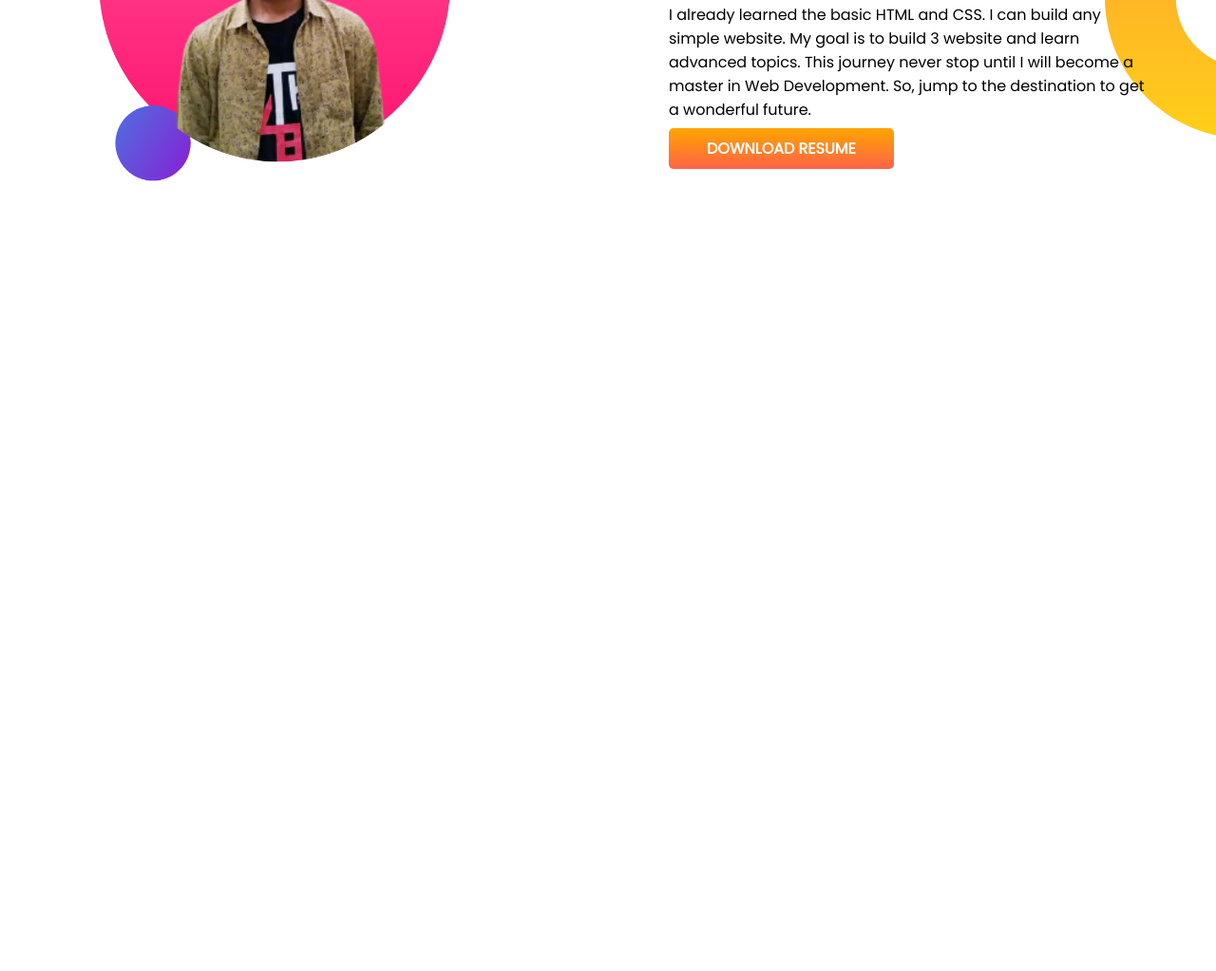
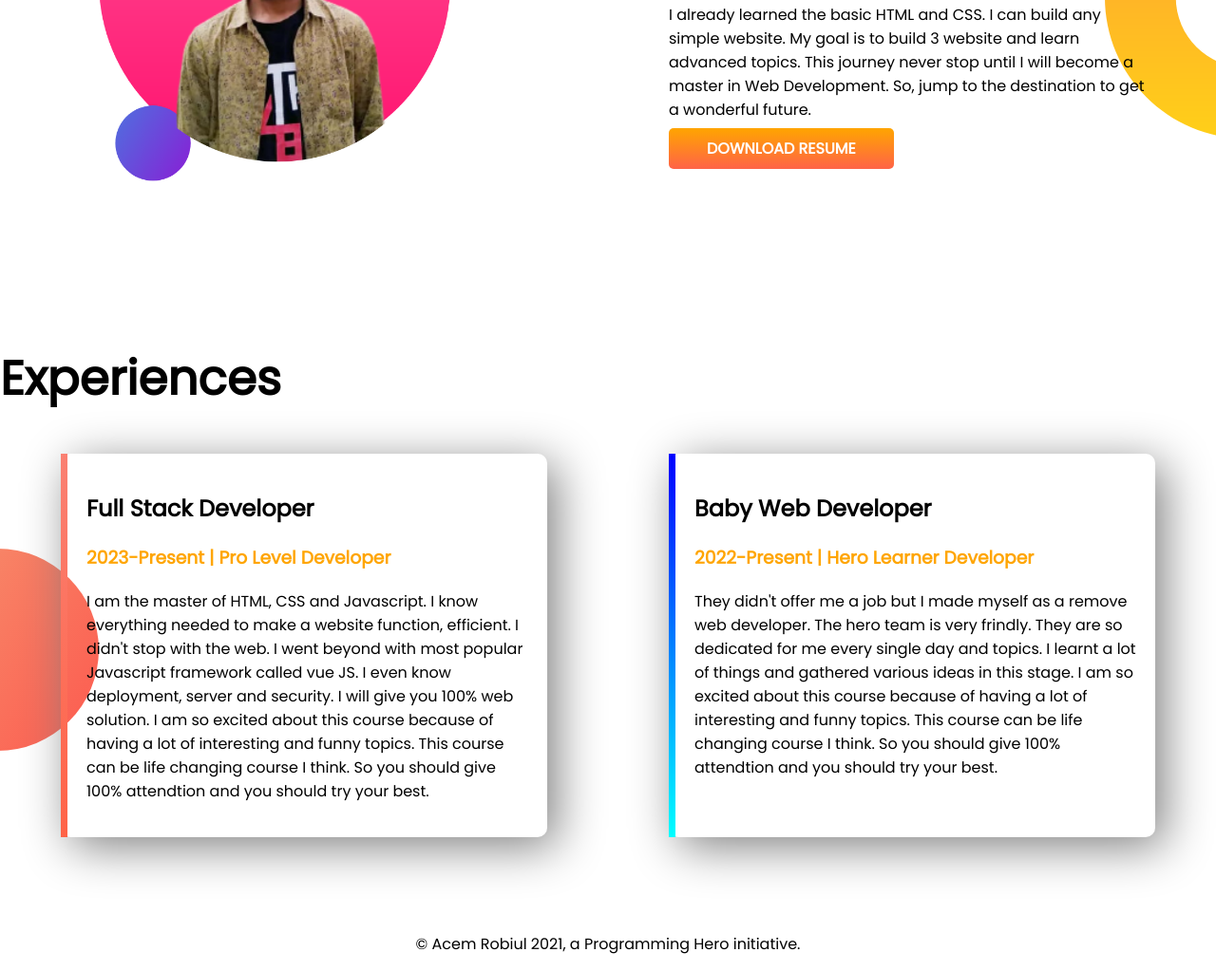
Before and after one commit to Robiul46/developer-portfolio, a plain HTML site: page index.html in a window 1280 px wide. Shown: the part 1008-2031 px from the top of the page at 95% size. Before the commit the page ends 1370 px from the top, so only its background shows below. Drawn offline with Linux system fonts and the light colour scheme.

Commit message:
footer and experience added

```diff
--- a/index.html
+++ b/index.html
@@ -14,7 +14,7 @@
 </head>
 
 <body>
-    <section class="top-banner">
+    <section class="top-banner flexible-container">
         <div class="half-width">
             <h1>Welcome To</h1>
             <h1><span class="orange-color">Acem Robiul</span> World!</h1>
@@ -32,7 +32,7 @@
 
         </div>
     </section>
-    <section class="dream-big">
+    <section class="dream-big flexible-container">
         <div class="half-width">
             <img src="images/robiul2-bg2.png" alt="">
         </div>
@@ -48,6 +48,45 @@
         </div>
 
     </section>
+    <section class="experience-area">
+        <h1>Experiences</h1>
+        <div class="flexible-container">
+            <div id="full-stack-experience" class="experience-item">
+                <h2>Full Stack Developer</h2>
+                <h3 class="orange-color">2023-Present | Pro Level Developer </h3>
+                <p>
+                    I am the master of HTML, CSS and Javascript. I know everything needed to make a website function,
+                    efficient. I didn't stop with the web. I went beyond with most popular Javascript framework called
+                    vue
+                    JS. I even know deployment, server and security. I will give you 100% web solution. I am so excited
+                    about this course because of having a lot of interesting and funny topics. This course can be life
+                    changing course I think. So you should give 100% attendtion and you should try your best.
+                </p>
+            </div>
+            <div id="web-dev-experience" class="experience-item">
+                <h2>Baby Web Developer</h2>
+                <h3 class="orange-color">2022-Present | Hero Learner Developer</h3>
+                <p>
+                    They didn't offer me a job but I made myself as a remove web developer. The hero team is very
+                    frindly.
+                    They are so dedicated for me every single day and topics. I learnt a lot of things and gathered
+                    various
+                    ideas in this stage. I am so excited about this course because of having a lot of interesting and
+                    funny topics. This course can be life changing course I think. So you should give 100% attendtion
+                    and you should try your best.
+                </p>
+
+
+            </div>
+        </div>
+        <footer>
+            <p>
+                © Acem Robiul 2021, a Programming Hero initiative.
+            </p>
+        </footer>
+
+    </section>
+
 </body>
 
 </html>
--- a/style.css
+++ b/style.css
@@ -5,16 +5,20 @@ body{
 h1{
     font-size: 50px;
 }
+.h2{
+    font-size: 40px;
+}
 .orange-color{
     color: orange;
 }
-section{
+.flexible-container{
     display: flex;
     margin-bottom: 100px;
 }
 .half-width{
     width: 50%;
     padding: 5%;
+
 }
 .half-width img{
     width: 80%;
@@ -31,12 +35,36 @@ section{
     background-image: url(images/top-banner.png);
     background-repeat: no-repeat;
 
-
-
-
 }
 .dream-big{
     background-image: url(images/dream-bg.png);
     background-repeat: no-repeat;
     background-position: right;
 }
+.experience-item{
+    width: 40%;
+    margin-left: 5%;
+    margin-right: 5%;
+    border-radius: 10px;
+    padding: 20px;
+    box-shadow: 10px 10px 50px grey;
+
+}
+#web-dev-experience{
+    border-left: 7px solid;
+    border-image: linear-gradient( blue, cyan);
+    border-image-slice: 1;
+}
+#full-stack-experience{
+    border-left: 7px solid;
+    border-image: linear-gradient( salmon, tomato);
+    border-image-slice: 1;
+}
+.experience-area{
+    background-image:url(images/exp-bg.png) ;
+    background-repeat: no-repeat;
+    background-position: left;
+}
+footer p {
+    text-align: center;
+}
```
Also changed, not shown: showOff/robiul.jpg (deleted), 4 other files.
